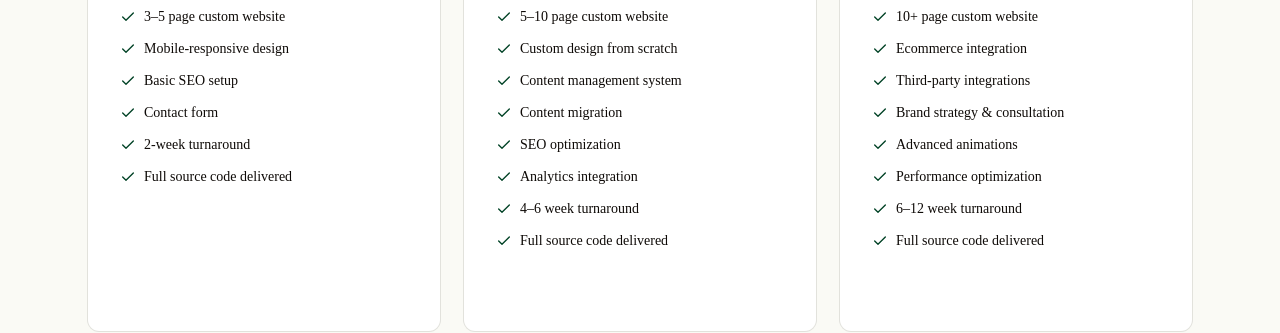
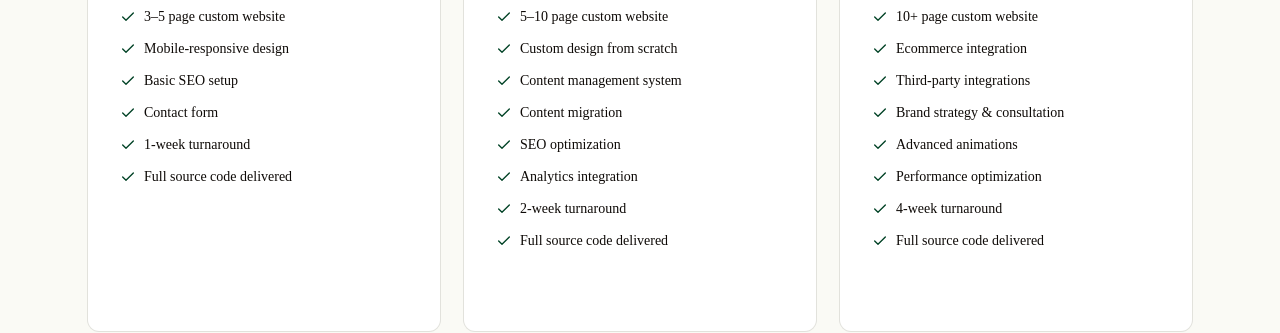
Before and after one commit to bri9and/kwd, a Next.js app: page /pricing in a window 1280 px wide. Shown: the part 860-1193 px from the top of the page. Built offline with nearby package versions, Linux system fonts and the light colour scheme; a web font is replaced by a local one.

Commit message:
fix: update turnaround times — 1wk, 2wk, 4wk
Co-Authored-By: Claude Opus 4.6 <noreply@anthropic.com>

```diff
--- a/src/app/pricing/page.tsx
+++ b/src/app/pricing/page.tsx
@@ -20,7 +20,7 @@ const designTiers = [
       "Mobile-responsive design",
       "Basic SEO setup",
       "Contact form",
-      "2-week turnaround",
+      "1-week turnaround",
       "Full source code delivered",
     ],
   },
@@ -36,7 +36,7 @@ const designTiers = [
       "Content migration",
       "SEO optimization",
       "Analytics integration",
-      "4–6 week turnaround",
+      "2-week turnaround",
       "Full source code delivered",
     ],
   },
@@ -52,7 +52,7 @@ const designTiers = [
       "Brand strategy & consultation",
       "Advanced animations",
       "Performance optimization",
-      "6–12 week turnaround",
+      "4-week turnaround",
       "Full source code delivered",
     ],
   },
```
